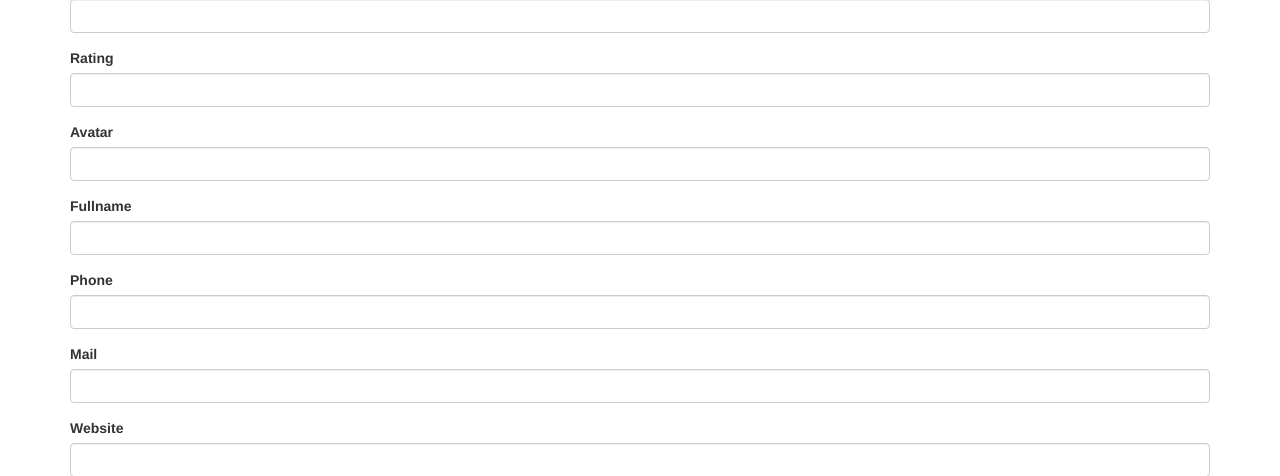
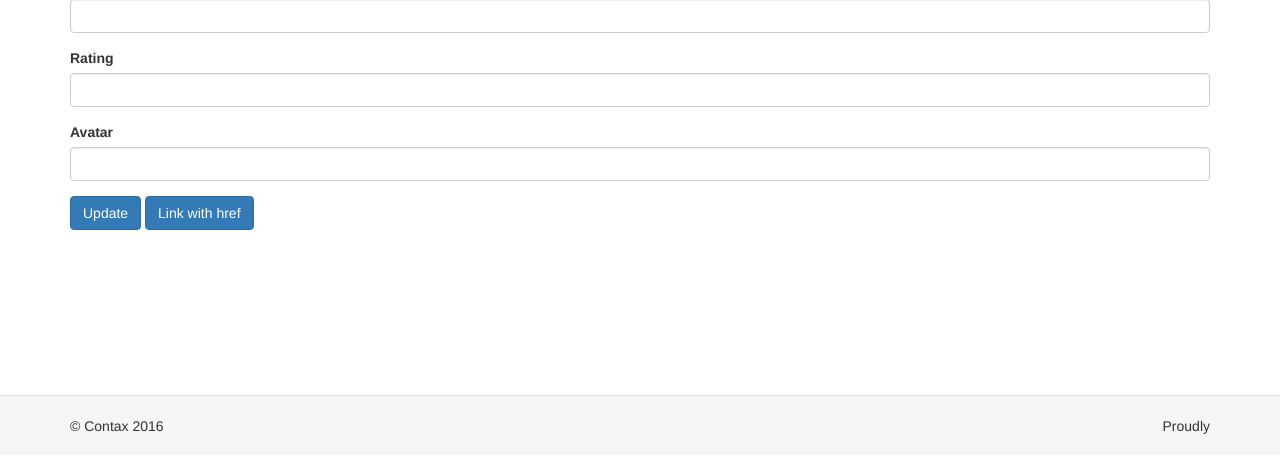
Before and after one commit to gugoan/contax, a Yii app: template views/contact/create.php in a window 1280 px wide. Shown: the part 345-821 px from the top of the page. After the commit the page ends 779 px from the top, so only its background shows below. Run offline with PHP 8.4 and a stand-in for Yii, Linux system fonts and the light colour scheme; the template is opened without the code that fills it, so the values that code supplies are empty; form fields are guessed from the names that the template uses; some libraries are stand-ins or nearby versions.

Commit message:
fix form contact

```diff
--- a/views/category/index.php
+++ b/views/category/index.php
@@ -20,6 +20,7 @@ $this->params['breadcrumbs'][] = $this->title;
     <?= GridView::widget([
         'dataProvider' => $dataProvider,
         'filterModel' => $searchModel,
+        'tableOptions' => ['class'=>'table table-striped table-hover'],
         'rowOptions'   => function ($model, $index, $widget, $grid) {
                 return [
                     'id' => $model['id'],
--- a/views/contact/_form.php
+++ b/views/contact/_form.php
@@ -34,6 +34,8 @@ use yii\widgets\MaskedInput;
 
     <?= $form->field($model, 'avatar')->textInput(['maxlength' => 45]) ?>
 
+    <div class="collapse" id="collapseExample">
+      <div class="well">
     <?= $form->field($model, 'fullname')->textInput(['maxlength' => 45]) ?>
 
     <?= $form->field($model, 'phone')->widget(\yii\widgets\MaskedInput::className(), [
@@ -53,9 +55,15 @@ use yii\widgets\MaskedInput;
     <?= $form->field($model, 'googlepluspage')->textInput(['maxlength' => 45]) ?>
 
     <?= $form->field($model, 'description')->textarea(['rows' => 6]) ?>
+      </div>
+    </div>
 
     <div class="form-group">
         <?= Html::submitButton($model->isNewRecord ? Yii::t('app', 'Create') : Yii::t('app', 'Update'), ['class' => $model->isNewRecord ? 'btn btn-success' : 'btn btn-primary']) ?>
+
+        <a class="btn btn-primary" role="button" data-toggle="collapse" href="#collapseExample" aria-expanded="false" aria-controls="collapseExample">
+  Link with href
+</a>
     </div>
 
     <?php ActiveForm::end(); ?>
```
Also changed, not shown: database/contax.db.
